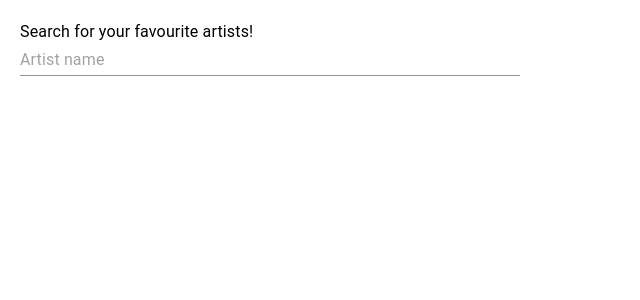
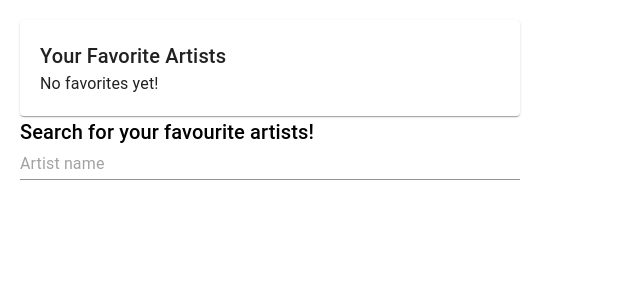
Before and after one commit to martin-aliverti/wantable-challenge, a React (Create React App) app: page / in a window 1280 px wide. Shown: the top 300 px of the page, without its empty margins (0-640 px from the left). Built offline with nearby package versions, Linux system fonts and the light colour scheme.

Commit message:
User sees favorite artists list

```diff
--- a/src/App.js
+++ b/src/App.js
@@ -2,13 +2,24 @@ import React from "react";
 import "./App.css";
 import SearchScreen from "./search/SearchScreen";
 import { ProvideFavorites } from "./hooks/useFavorites";
+import FavoritesList from "./search/FavoritesList";
 
 function App() {
   return (
-    <ProvideFavorites>
-      <SearchScreen />
-    </ProvideFavorites>
+    <div style={styles.container}>
+      <ProvideFavorites>
+        <FavoritesList />
+        <SearchScreen />
+      </ProvideFavorites>
+    </div>
   );
 }
 
 export default App;
+
+const styles = {
+  container: {
+    width: 500,
+    padding: 20,
+  },
+};
--- /dev/null
+++ b/src/search/FavoritesList.tsx
@@ -0,0 +1,27 @@
+import React from "react";
+import { Typography, Card } from "@material-ui/core";
+import { useFavorites } from "../hooks/useFavorites";
+import { Artist } from "../services/ArtistService";
+
+export default () => {
+  const { favoriteArtists } = useFavorites();
+  return (
+    <Card style={{ padding: 20 }}>
+      <Typography variant="h6">Your Favorite Artists</Typography>
+      {favoriteArtists.length
+        ? renderFavorites(favoriteArtists)
+        : renderEmpty()}
+    </Card>
+  );
+};
+
+const renderFavorites = (favorites: Artist[]) =>
+  favorites.map((artist) => (
+    <Typography key={`fav_${artist.name}_${artist.mbid}`} variant="body2">
+      {artist.name}
+    </Typography>
+  ));
+
+const renderEmpty = () => (
+  <Typography variant="body1">No favorites yet!</Typography>
+);
--- a/src/search/SearchScreen.tsx
+++ b/src/search/SearchScreen.tsx
@@ -19,8 +19,8 @@ export default () => {
   }, [debouncedQuery]);
 
   return (
-    <div style={styles.container}>
-      <Typography>Search for your favourite artists!</Typography>
+    <>
+      <Typography variant="h6">Search for your favourite artists!</Typography>
       <TextField
         placeholder="Artist name"
         onChange={handleChange}
@@ -30,13 +30,6 @@ export default () => {
       {artists.map((artist) => (
         <Artist key={`artist_${artist.name}_${artist.mbid}`} artist={artist} />
       ))}
-    </div>
+    </>
   );
 };
-
-const styles = {
-  container: {
-    width: 500,
-    padding: 20,
-  },
-};
```
